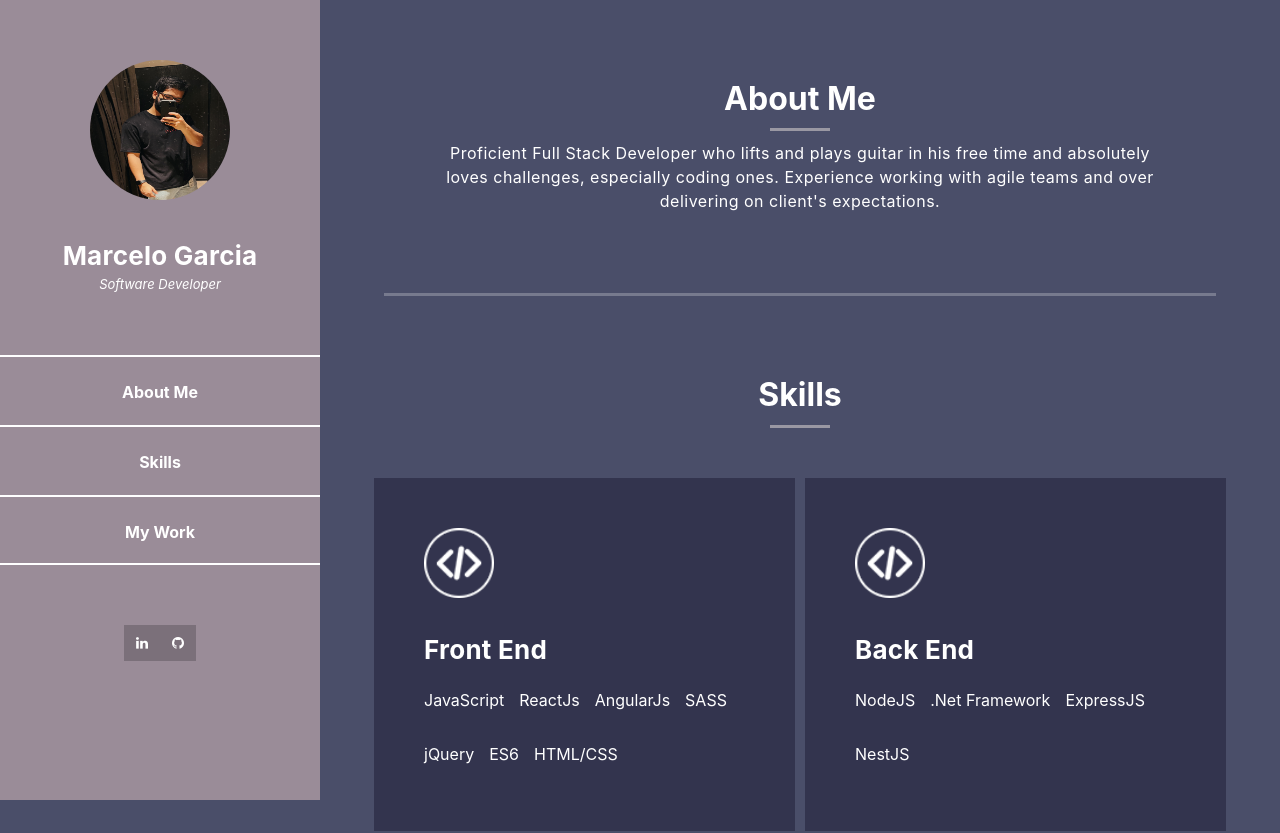
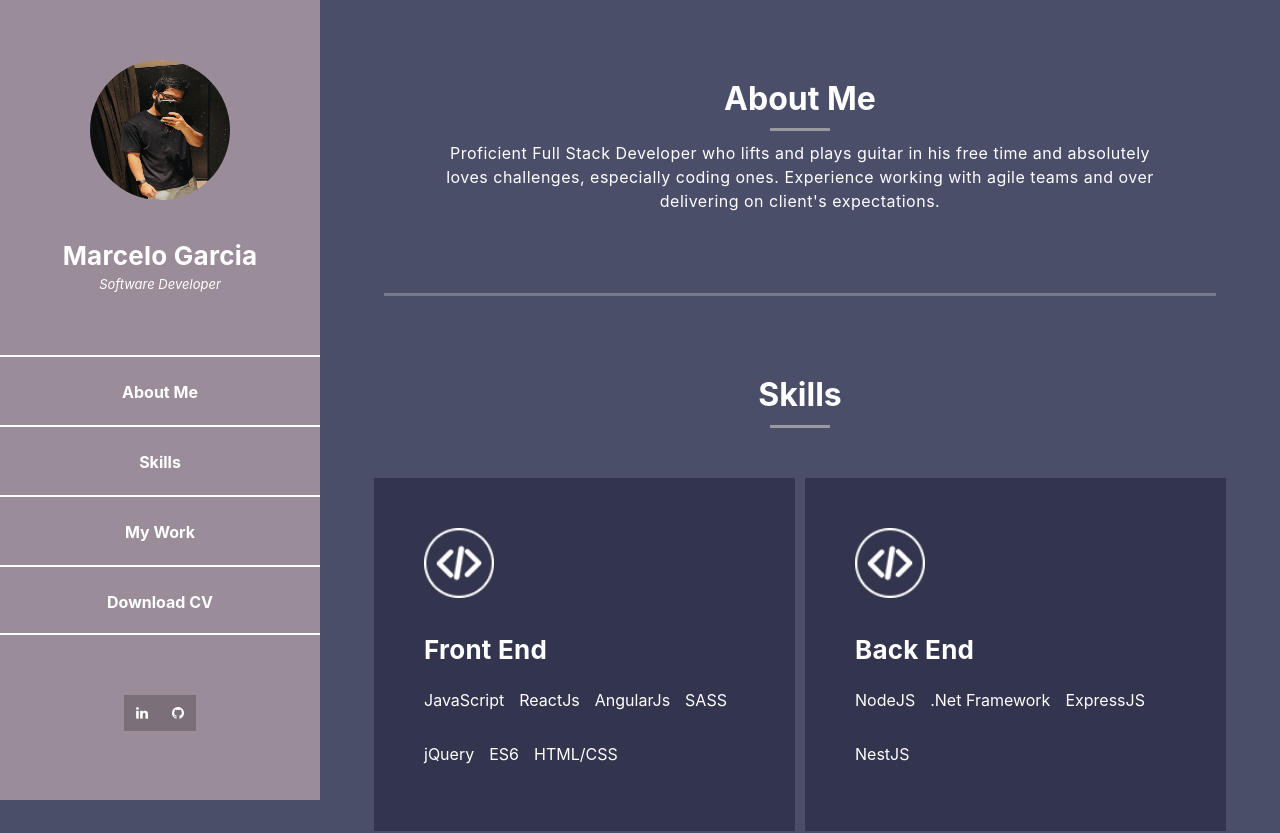
Before and after one commit to andresmarcelo99/portafolio, a React (Create React App) app: page / in a window 1280 px wide. Shown: the top 833 px of the page. Built offline with nearby package versions, Linux system fonts and the light colour scheme.

Commit message:
Added download cv link

```diff
--- a/src/App.tsx
+++ b/src/App.tsx
@@ -7,15 +7,20 @@ function App() {
   const size = useWindowSize();
   const handleNavLink = (section: string) => {
     scrollTo(section);
-    setOpen(true);
+    handleNav();
   };
 
-  useEffect(() => {
+  const handleNav = () => {
     if (size.height! > 700 && size.width! > 500) {
       setOpen(false);
     } else {
       setOpen(true);
     }
+  };
+
+  useEffect(() => {
+    handleNav();
+    // eslint-disable-next-line
   }, [size]);
 
   return (
@@ -61,11 +66,18 @@ function App() {
                         My Work
                       </span>
                     </li>
-                    {/* <li>
-                      <span onClick={() => handleNavLink('contact-me')}>
-                        Contact Me
+                    <li>
+                      <span>
+                        <a
+                          href="/resume.pdf"
+                          target="_blank"
+                          rel="noopener noreferrer"
+                          download="Marcelo Garcia CV"
+                        >
+                          Download CV
+                        </a>
                       </span>
-                    </li> */}
+                    </li>
                   </ul>
                 </nav>
                 <div className="social-network">
```
Also changed, not shown: 1 other file (tests, documents, lock files or other folders).
